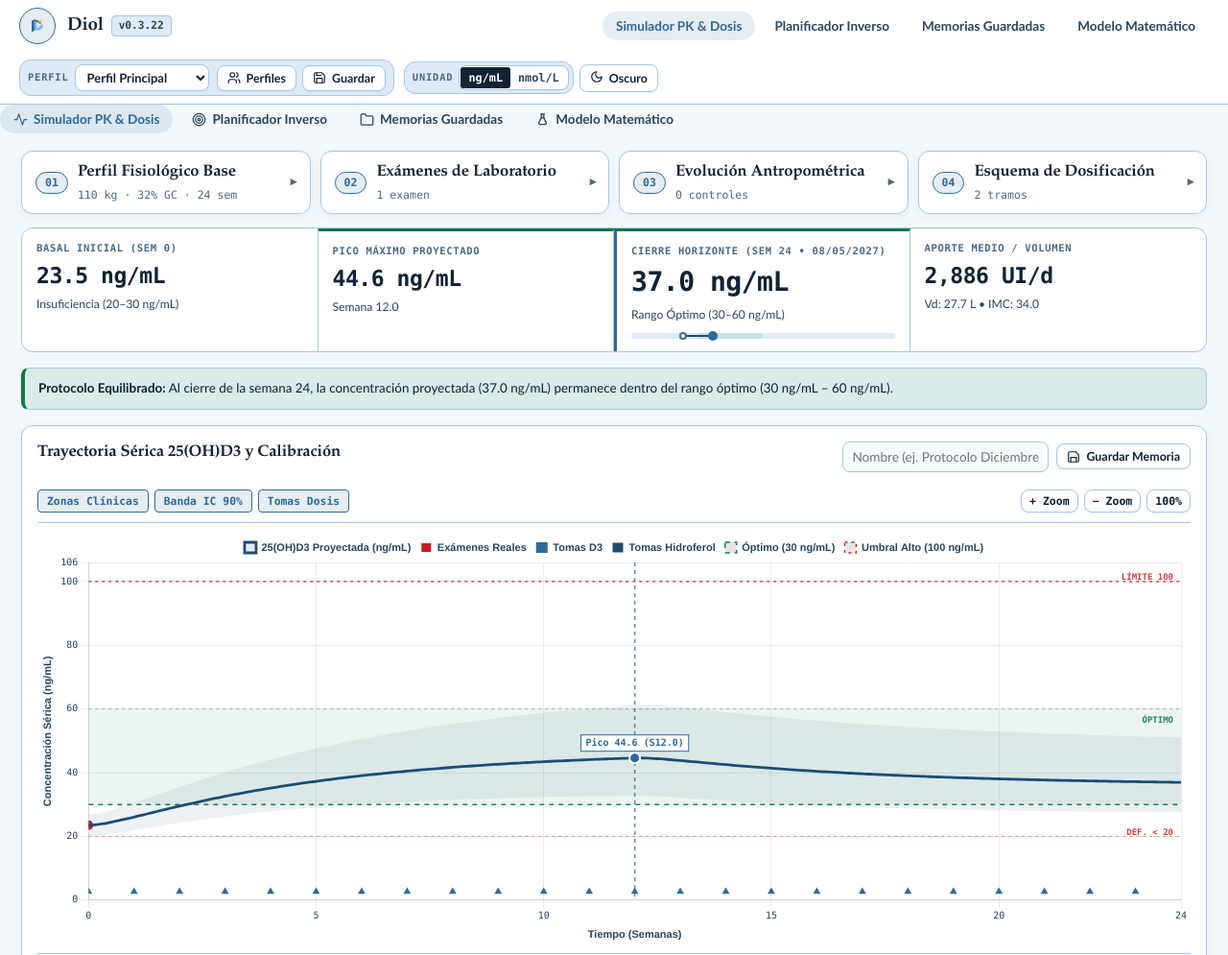
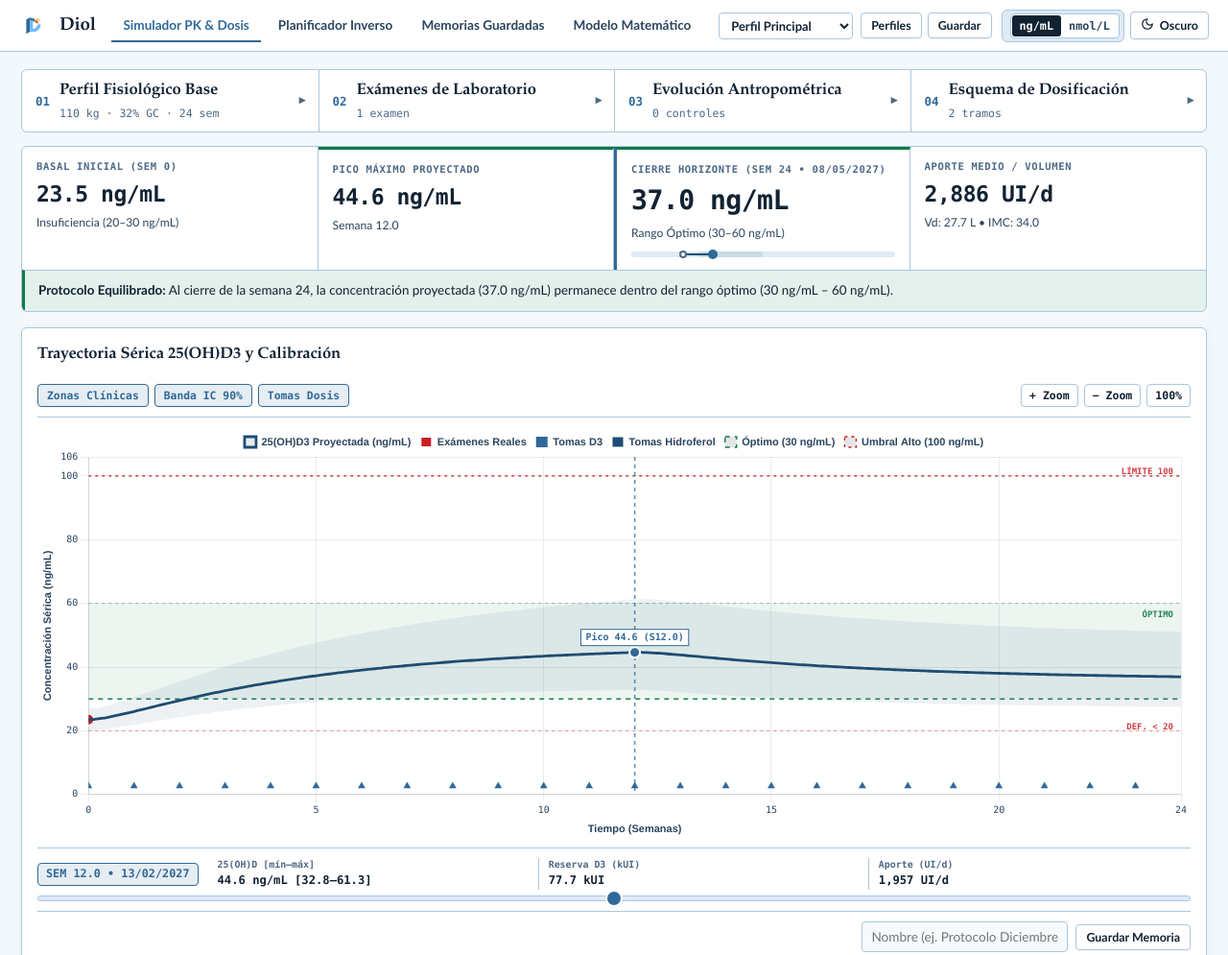
Before and after one commit to JoTaC3/Vit-d-Project, a website with bundled scripts: page ui/index.html in a window 1280 px wide. Shown: the top 995 px of the page at 96% size. Built offline with nearby package versions, Linux system fonts and the light colour scheme.

Commit message:
feat(ui): encargo 29 pulido instrumento Diol y fix nav duplicada (v0.3.23)

```diff
--- a/package.json
+++ b/package.json
@@ -1,6 +1,6 @@
 {
   "name": "vitd-tauri",
-  "version": "0.3.22",
+  "version": "0.3.23",
   "description": "",
   "main": "index.js",
   "scripts": {
--- a/src-tauri/Cargo.toml
+++ b/src-tauri/Cargo.toml
@@ -1,6 +1,6 @@
 [package]
 name = "app"
-version = "0.3.22"
+version = "0.3.23"
 description = "Diol — Simulador farmacocinético PopPK de Vitamina D"
 authors = ["you"]
 license = ""
--- a/src-tauri/tauri.conf.json
+++ b/src-tauri/tauri.conf.json
@@ -1,7 +1,7 @@
 {
   "$schema": "../node_modules/@tauri-apps/cli/config.schema.json",
   "productName": "Diol",
-  "version": "0.3.22",
+  "version": "0.3.23",
   "identifier": "com.jc.vitamindsim",
   "build": {
     "frontendDist": "../ui"
--- a/ui/index.html
+++ b/ui/index.html
@@ -3,7 +3,7 @@
 <head>
   <meta charset="UTF-8" />
   <meta name="viewport" content="width=device-width, initial-scale=1.0, viewport-fit=cover" />
-  <title>Diol v0.3.22</title>
+  <title>Diol v0.3.23</title>
   <link rel="stylesheet" href="vendor/katex/katex.min.css" />
   <link rel="stylesheet" href="styles.css" />
   <script src="chart.umd.min.js"></script>
@@ -12,7 +12,7 @@
   <header class="topbar">
     <div class="brand">
       <div class="brand-mark" aria-hidden="true">
-        <svg width="22" height="22" viewBox="0 0 512 512" fill="none">
+        <svg width="28" height="28" viewBox="0 0 512 512" fill="none">
           <polygon points="116,136 184,96 184,368 116,408" fill="#306998"/>
           <polygon points="184,96 276,120 276,176 184,152" fill="currentColor" fill-opacity="0.9"/>
           <path d="M184 152 V368 H264 A136 136 0 0 0 388 214 L322 238 A74 74 0 0 1 258 308 H242 V168 Z" fill="#74B9FF"/>
@@ -23,7 +23,6 @@
       <div class="brand-text">
         <div class="brand-title-row">
           <h1>Diol</h1>
-          <span class="version-chip">v0.3.22</span>
         </div>
       </div>
     </div>
@@ -38,24 +37,18 @@
     <div class="topbar-controls">
       <div class="profile-dock">
         <div class="profile-select-group">
-          <label for="profileSelector" class="micro-label">PERFIL</label>
           <select id="profileSelector" aria-label="Seleccionar perfil activo"></select>
         </div>
         <div class="dock-btn-group">
-          <button type="button" id="openProfileModalBtn" class="btn-instrument btn-sm" title="Gestionar perfiles">
-            <svg width="14" height="14" viewBox="0 0 24 24" fill="none" stroke="currentColor" stroke-width="2" stroke-linecap="round" stroke-linejoin="round"><path d="M16 21v-2a4 4 0 0 0-4-4H6a4 4 0 0 0-4 4v2"/><circle cx="9" cy="7" r="4"/><path d="M22 21v-2a4 4 0 0 0-3-3.87"/><path d="M16 3.13a4 4 0 0 1 0 7.75"/></svg>
-            <span>Perfiles</span>
+          <button type="button" id="openProfileModalBtn" class="btn-instrument btn-sm" title="Gestionar perfiles"><span>Perfiles</span>
           </button>
-          <button type="button" id="saveProfileBtn" class="btn-instrument btn-sm" title="Guardar cambios en perfil actual">
-            <svg width="14" height="14" viewBox="0 0 24 24" fill="none" stroke="currentColor" stroke-width="2" stroke-linecap="round" stroke-linejoin="round"><path d="M19 21H5a2 2 0 0 1-2-2V5a2 2 0 0 1 2-2h11l5 5v11a2 2 0 0 1-2 2z"/><polyline points="17 21 17 13 7 13 7 21"/><polyline points="7 3 7 8 15 8"/></svg>
-            <span>Guardar</span>
+          <button type="button" id="saveProfileBtn" class="btn-instrument btn-sm" title="Guardar cambios en perfil actual"><span>Guardar</span>
           </button>
         </div>
       </div>
 
       <div class="instrument-switches">
         <div class="rocker-group" role="group" aria-label="Selector de unidades">
-          <span class="micro-label">UNIDAD</span>
           <div class="rocker-switch" id="unitToggle">
             <button type="button" data-unit="ng/mL" class="active">ng/mL</button>
             <button type="button" data-unit="nmol/L">nmol/L</button>
@@ -70,24 +63,6 @@
     </div>
   </header>
 
-  <nav class="tab-nav" role="tablist" aria-label="Secciones principales">
-    <button type="button" class="tab-btn active" role="tab" aria-selected="true" data-tab="simulador">
-      <svg width="15" height="15" viewBox="0 0 24 24" fill="none" stroke="currentColor" stroke-width="2" stroke-linecap="round" stroke-linejoin="round"><polyline points="22 12 18 12 15 21 9 3 6 12 2 12"/></svg>
-      <span>Simulador PK &amp; Dosis</span>
-    </button>
-    <button type="button" class="tab-btn" role="tab" aria-selected="false" data-tab="planificador">
-      <svg width="15" height="15" viewBox="0 0 24 24" fill="none" stroke="currentColor" stroke-width="2" stroke-linecap="round" stroke-linejoin="round"><circle cx="12" cy="12" r="10"/><circle cx="12" cy="12" r="6"/><circle cx="12" cy="12" r="2"/></svg>
-      <span>Planificador Inverso</span>
-    </button>
-    <button type="button" class="tab-btn" role="tab" aria-selected="false" data-tab="memorias">
-      <svg width="15" height="15" viewBox="0 0 24 24" fill="none" stroke="currentColor" stroke-width="2" stroke-linecap="round" stroke-linejoin="round"><path d="M22 19a2 2 0 0 1-2 2H4a2 2 0 0 1-2-2V5a2 2 0 0 1 2-2h5l2 3h9a2 2 0 0 1 2 2z"/></svg>
-      <span>Memorias Guardadas</span>
-    </button>
-    <button type="button" class="tab-btn" role="tab" aria-selected="false" data-tab="ciencia">
-      <svg width="15" height="15" viewBox="0 0 24 24" fill="none" stroke="currentColor" stroke-width="2" stroke-linecap="round" stroke-linejoin="round"><path d="M9 3h6"/><path d="M10 9h4"/><path d="M10 3v6l-4 8a2 2 0 0 0 1.8 3h8.4a2 2 0 0 0 1.8-3l-4-8V3"/></svg>
-      <span>Modelo Matemático</span>
-    </button>
-  </nav>
 
   <main class="container">
     <!-- TAB 1: SIMULADOR -->
@@ -329,6 +304,7 @@
 
         <section class="main-panel">
           <!-- TELEMETRY KPI STRIP -->
+          <div class="telemetry-deck">
           <div class="telemetry-grid">
             <div class="telemetry-card">
               <span class="telemetry-label">BASAL INICIAL (SEM 0)</span>
@@ -361,19 +337,13 @@
           <div id="safetyBanner" class="status-banner info" role="status">
             Cargando telemetría farmacocinética...
           </div>
+          </div>
 
           <!-- PRIMARY INTERACTIVE CHART DECK -->
           <div class="panel-card chart-deck">
             <div class="chart-deck-header">
               <div>
                 <h2>Trayectoria Sérica 25(OH)D3 y Calibración</h2>
-              </div>
-              <div class="snapshot-bar">
-                <input type="text" id="simTitleInput" placeholder="Nombre (ej. Protocolo Diciembre)" aria-label="Nombre de simulación" />
-                <button type="button" id="saveSimBtn" class="btn-instrument btn-sm">
-                  <svg width="14" height="14" viewBox="0 0 24 24" fill="none" stroke="currentColor" stroke-width="2"><path d="M19 21H5a2 2 0 0 1-2-2V5a2 2 0 0 1 2-2h11l5 5v11a2 2 0 0 1-2 2z"/><polyline points="17 21 17 13 7 13 7 21"/></svg>
-                  <span>Guardar Memoria</span>
-                </button>
               </div>
             </div>
 
@@ -417,13 +387,17 @@
               </div>
               <input type="range" id="chartScrubber" class="week-scrubber" min="0" max="24" step="0.25" value="0" aria-label="Explorar semana en el gráfico" />
             </div>
+              <div class="snapshot-bar">
+                <input type="text" id="simTitleInput" placeholder="Nombre (ej. Protocolo Diciembre)" aria-label="Nombre de simulación" />
+                <button type="button" id="saveSimBtn" class="btn-instrument btn-sm"><span>Guardar Memoria</span>
+                </button>
+              </div>
           </div>
 
           <div class="two-col-charts">
             <div class="panel-card chart-deck">
               <div class="subchart-head">
                 <h3>Compartimento Adiposo vs. D3 Libre</h3>
-                <span class="mono-tag">kUI</span>
               </div>
               <div class="chart-container-sm">
                 <canvas id="adiposeChart"></canvas>
@@ -433,7 +407,6 @@
             <div class="panel-card chart-deck">
               <div class="subchart-head">
                 <h3>Aporte Equivalente Biodisponible</h3>
-                <span class="mono-tag">UI / día</span>
               </div>
               <div class="chart-container-sm">
                 <canvas id="intakeChart"></canvas>
--- a/ui/js/state.js
+++ b/ui/js/state.js
@@ -2,7 +2,7 @@
  * Módulo de Estado, Perfiles y Persistencia
  */
 
-export const APP_VERSION = "0.3.22";
+export const APP_VERSION = "0.3.23";
 export const NG_TO_NMOL = 2.496;
 export const STORAGE_KEY_PROFILES = "vitd_sim_v7_profiles";
 export const STORAGE_KEY_THEME = "vitd_sim_v7_theme";
--- a/ui/styles.css
+++ b/ui/styles.css
@@ -30,8 +30,8 @@
   --shadow-sm: 0 2px 8px rgba(17, 34, 51, 0.06);
   --shadow-md: 0 12px 28px rgba(17, 34, 51, 0.14);
 
-  --radius-md: 12px;
-  --radius-sm: 8px;
+  --radius-md: 6px;
+  --radius-sm: 4px;
   --font-display: "Palatino Linotype", "Book Antiqua", Georgia, serif;
   --font-sans: "Segoe UI Variable Text", "Candara", system-ui, sans-serif;
   --font-math: "Cambria Math", "STIX Two Math", Georgia, serif;
@@ -113,11 +113,11 @@ body {
 }
 
 .brand-mark {
-  width: 38px;
-  height: 38px;
-  border-radius: 50%;
-  background: var(--helio-soft);
-  border: 1px solid var(--helio);
+  width: 30px;
+  height: 30px;
+  border-radius: 0;
+  background: transparent;
+  border: none;
   color: var(--helio);
   display: flex;
   align-items: center;
@@ -173,10 +173,10 @@ body {
   display: flex;
   align-items: center;
   gap: 8px;
-  background: var(--bg-well);
-  border: 1px solid var(--border-color);
-  padding: 4px 8px;
-  border-radius: var(--radius-md);
+  background: transparent;
+  border: none;
+  padding: 0;
+  border-radius: 0;
   flex-wrap: wrap;
 }
 
@@ -358,10 +358,10 @@ button:focus-visible,
 .tab-btn {
   background: transparent;
   border: none;
-  border-bottom: none;
-  border-radius: 999px;
+  border-bottom: 2px solid transparent;
+  border-radius: 0;
   color: var(--text-secondary);
-  padding: 7px 14px;
+  padding: 8px 12px;
   font-size: 0.85rem;
   font-weight: 650;
   white-space: nowrap;
@@ -373,9 +373,9 @@ button:focus-visible,
 }
 
 .tab-btn.active {
-  background: var(--helio-soft);
+  background: transparent;
   color: var(--helio);
-  border-bottom: none;
+  border-bottom-color: var(--helio);
 }
 
 /* MAIN LAYOUT */
@@ -424,8 +424,19 @@ button:focus-visible,
     display: flex;
     flex-direction: row;
     flex-wrap: wrap;
-    gap: 10px;
+    gap: 0;
+    border: 1px solid var(--border-color);
+    border-radius: var(--radius-md);
+    background: var(--bg-card);
+    overflow: hidden;
     align-items: stretch;
+  }
+
+  .sidebar .panel-card {
+    border: none;
+    border-radius: 0;
+    box-shadow: none;
+    background: transparent;
   }
 
   .sidebar .panel-card.collapsed {
@@ -433,6 +444,14 @@ button:focus-visible,
     padding: 10px 14px;
   }
 
+  .sidebar .panel-card.collapsed + .panel-card.collapsed {
+    border-left: 1px solid var(--border-color);
+  }
+
+  .sidebar .panel-chevron {
+    display: none;
+  }
+
   .sidebar .panel-card.collapsed .panel-head .hint {
     display: none;
   }
@@ -440,7 +459,9 @@ button:focus-visible,
   .sidebar .panel-card:not(.collapsed) {
     flex: 1 0 100%;
     order: 10;
-    border-color: var(--helio);
+    border-top: 2px solid var(--helio);
+    border-left: none;
+    background: var(--bg-card);
     padding: 14px 18px;
   }
 
@@ -491,13 +512,13 @@ button:focus-visible,
 
 .step-index {
   font-family: var(--font-mono);
-  font-size: 0.72rem;
+  font-size: 0.78rem;
   font-weight: 800;
   color: var(--helio);
-  background: var(--helio-soft);
-  border: 1px solid var(--helio);
-  padding: 2px 9px;
-  border-radius: 999px;
+  background: transparent;
+  border: none;
+  padding: 0;
+  border-radius: 0;
   flex-shrink: 0;
   margin-top: 2px;
 }
@@ -727,13 +748,31 @@ select:focus {
 }
 
 /* TELEMETRY KPI STRIP */
+.telemetry-deck {
+  background: var(--bg-card);
+  border: 1px solid var(--border-color);
+  border-radius: var(--radius-md);
+  overflow: hidden;
+}
+
+.telemetry-deck #safetyBanner {
+  border: none;
+  border-top: 1px solid var(--border-color);
+  border-left: 3px solid var(--serum);
+  border-radius: 0;
+}
+
+.telemetry-deck #safetyBanner.success { border-left-color: var(--success); }
+.telemetry-deck #safetyBanner.warning { border-left-color: var(--warning); }
+.telemetry-deck #safetyBanner.danger { border-left-color: var(--danger); }
+
 .telemetry-grid {
   display: grid;
   grid-template-columns: repeat(4, minmax(0, 1fr));
   gap: 0;
-  background: var(--bg-card);
-  border: 1px solid var(--border-color);
-  border-radius: var(--radius-md);
+  background: transparent;
+  border: none;
+  border-radius: 0;
   overflow: hidden;
 }
 
@@ -892,6 +931,10 @@ select:focus {
   gap: 8px;
   align-items: center;
   flex-wrap: wrap;
+  margin-top: 10px;
+  padding-top: 10px;
+  border-top: 1px solid var(--border-color);
+  justify-content: flex-end;
 }
 
 .snapshot-bar input {
@@ -963,8 +1006,9 @@ select:focus {
   font-weight: 800;
   padding: 2px 8px;
   border-radius: 4px;
-  background: var(--text-primary);
-  color: var(--bg-card);
+  background: var(--helio-soft);
+  color: var(--helio);
+  border: 1px solid var(--helio);
   flex-shrink: 0;
 }
 
@@ -1056,7 +1100,22 @@ select:focus {
 .two-col-charts {
   display: grid;
   grid-template-columns: repeat(2, minmax(0, 1fr));
-  gap: 16px;
+  gap: 0;
+  background: var(--bg-card);
+  border: 1px solid var(--border-color);
+  border-radius: var(--radius-md);
+  overflow: hidden;
+}
+
+.two-col-charts .panel-card {
+  border: none;
+  background: transparent;
+  box-shadow: none;
+  border-radius: 0;
+}
+
+.two-col-charts .panel-card + .panel-card {
+  border-left: 1px solid var(--border-color);
 }
 
 .subchart-head {
@@ -1508,6 +1567,19 @@ select:focus {
 
   .sidebar {
     flex-direction: column;
+    gap: 12px;
+    background: transparent;
+    border: none;
+  }
+
+  .sidebar .panel-card {
+    border: 1px solid var(--border-color);
+    border-radius: var(--radius-md);
+    background: var(--bg-card);
+  }
+
+  .sidebar .panel-chevron {
+    display: inline-flex;
   }
 
   .panel-body-profile,
@@ -1529,6 +1601,11 @@ select:focus {
 
   .two-col-charts {
     grid-template-columns: 1fr;
+  }
+
+  .two-col-charts .panel-card + .panel-card {
+    border-left: none;
+    border-top: 1px solid var(--border-color);
   }
 }
 
```
Also changed, not shown: README.md, 1 other file.
